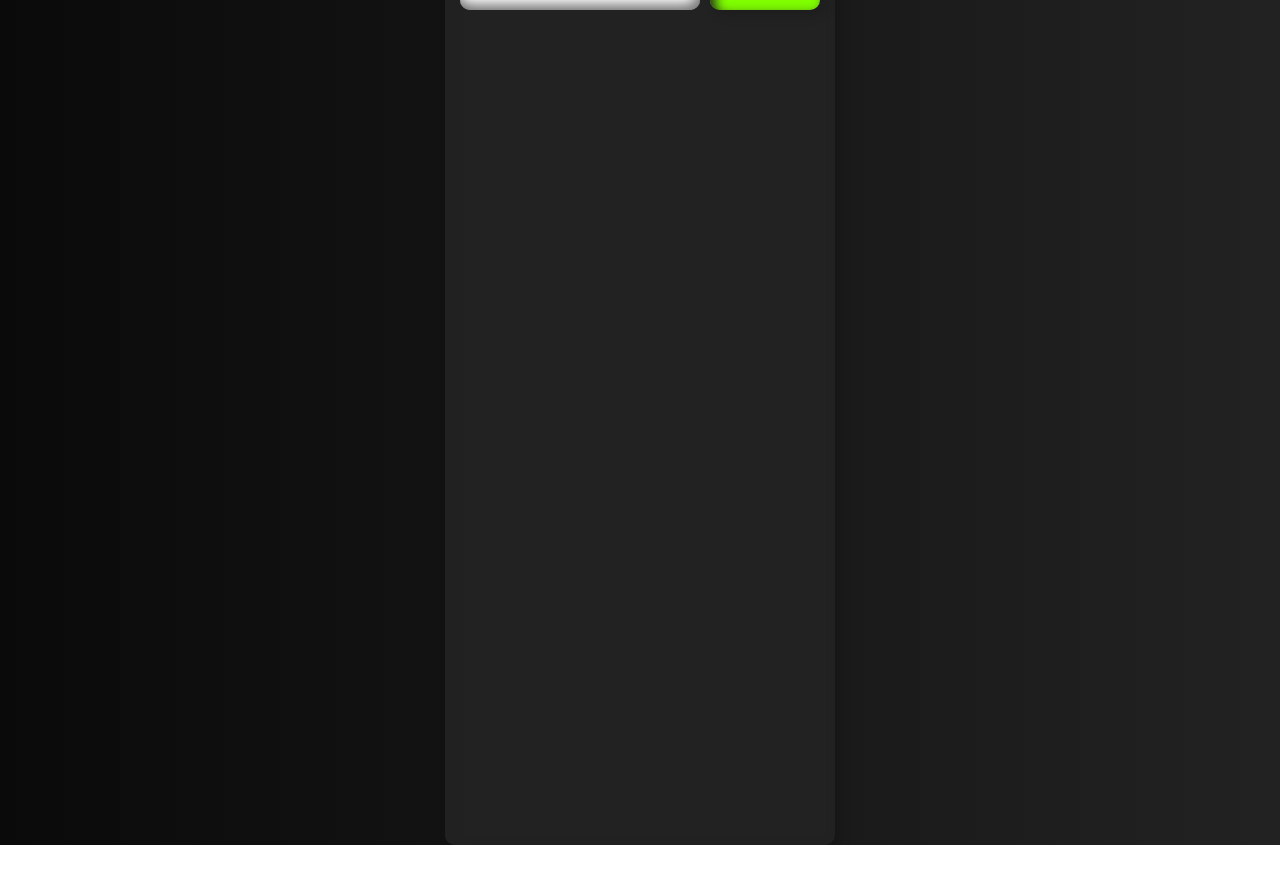
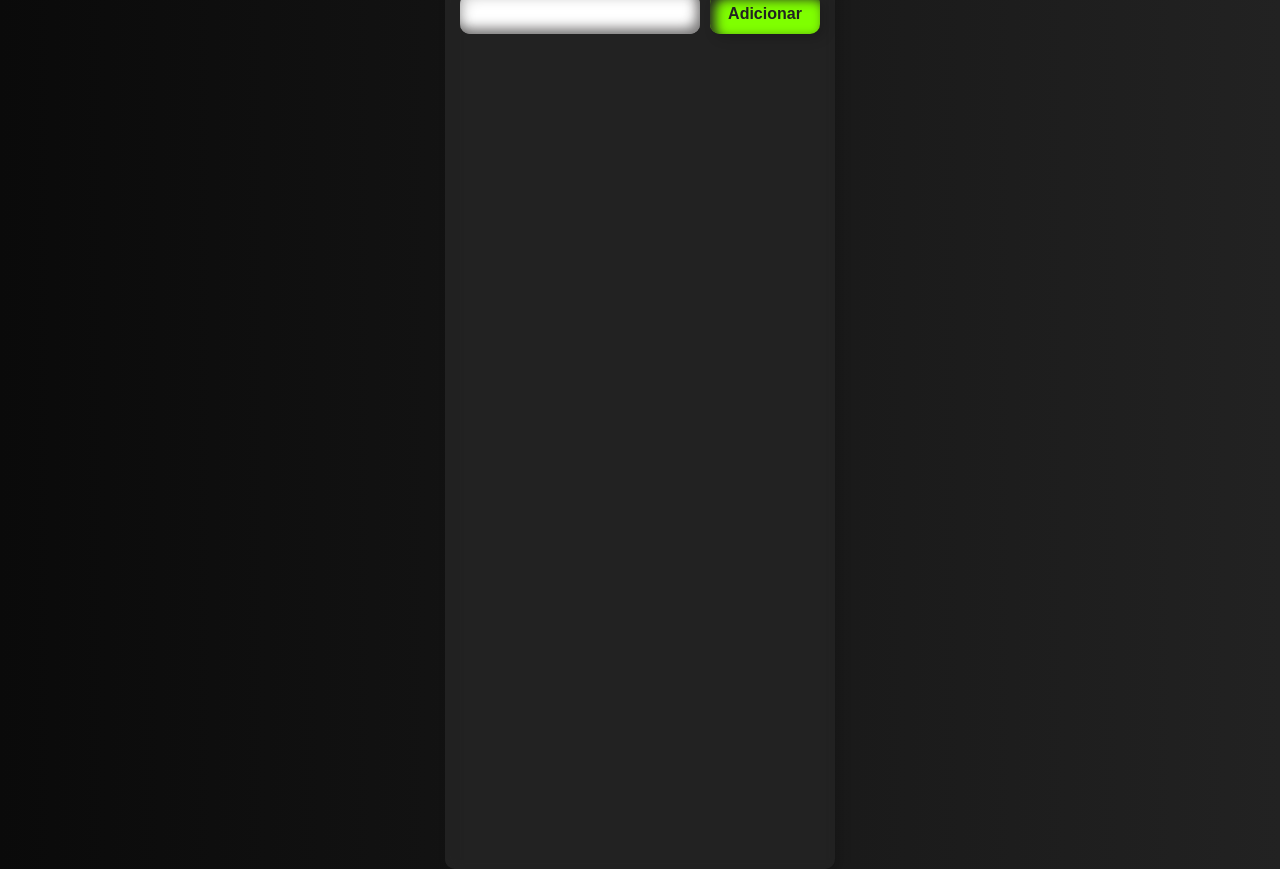
Before and after one commit to brunofelixf/Lista_de_Tarefas, a React (Create React App) app: page / in a window 1280 px wide. Before the commit the page ends 845 px from the top, so only its background shows below. Built offline with nearby package versions, Linux system fonts and the light colour scheme.

Commit message:
Teste de margin

```diff
--- a/src/App.css
+++ b/src/App.css
@@ -4,7 +4,7 @@
   color: white;
   border: none;
   border-radius: 10px;
-  margin-top: 2 rem;
+  margin-top: 3rem;
   overflow: auto;
   background-color: #222;
   box-shadow: inset 5px 5px 12px #222, 5px 5px 12px rgba(0, 0, 0, 0.16);
```
